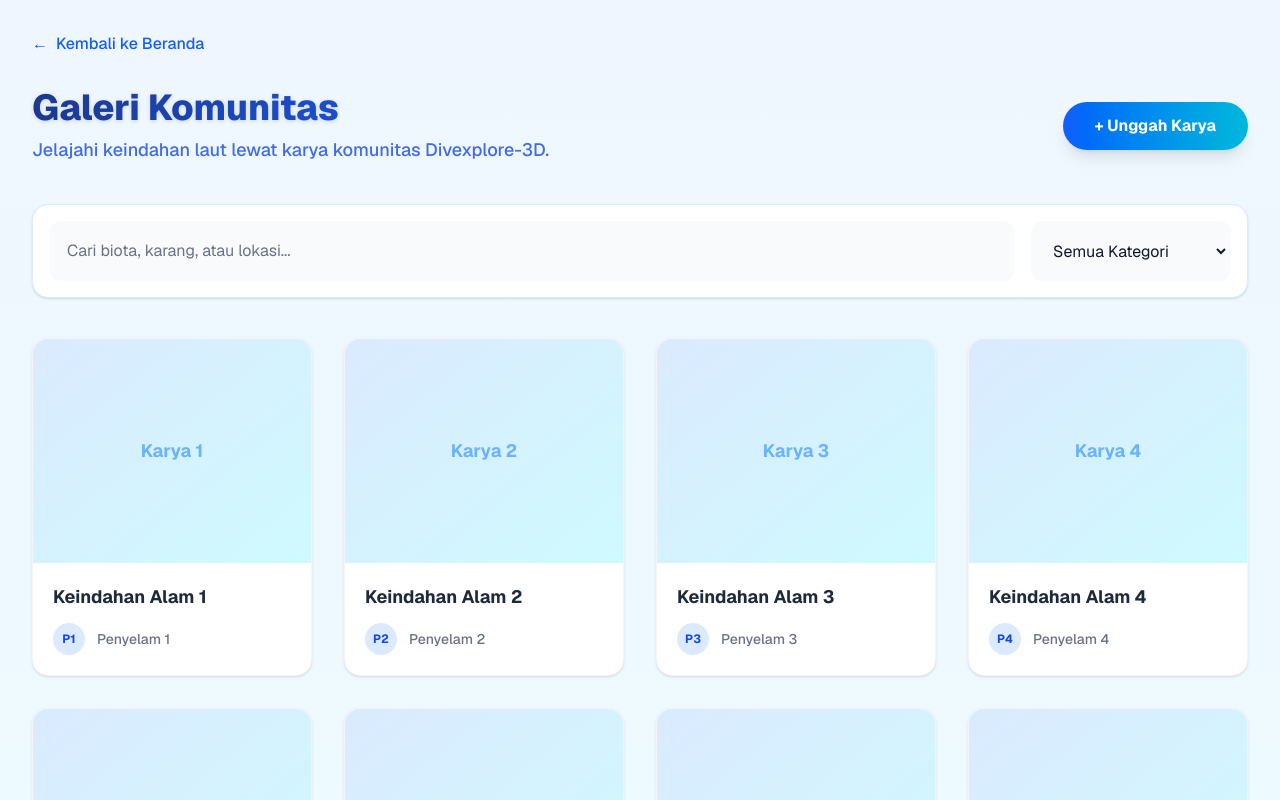
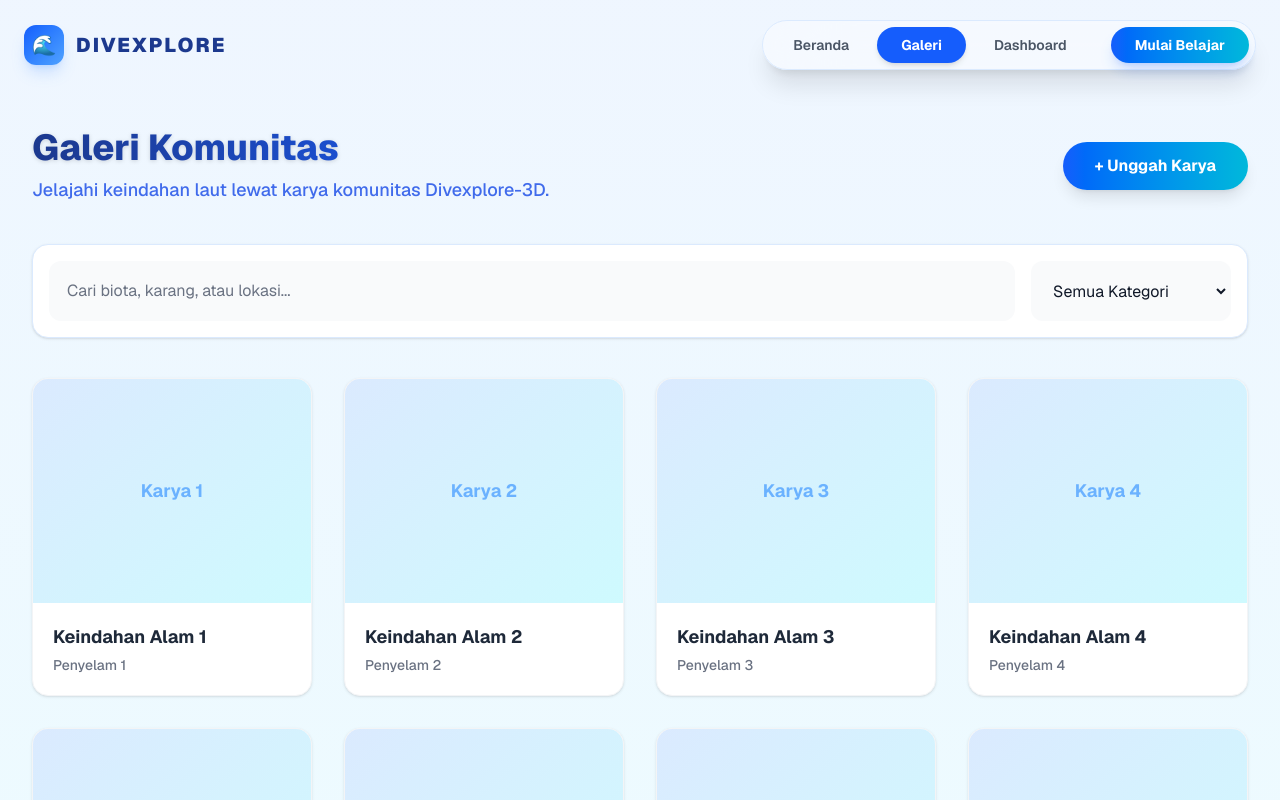
Before and after one commit to alysasalsaa/dive3d, a Next.js app in the folder frontend/: page /gallery in a window 1280 px wide. Shown: the top 800 px of the page. Built offline with nearby package versions, Linux system fonts and the light colour scheme.

Commit message:
style: sinkronisasi navigasi global di halaman gallery dan dashboard

```diff
--- a/frontend/app/dashboard/page.tsx
+++ b/frontend/app/dashboard/page.tsx
@@ -47,19 +47,30 @@ export default function DashboardWireframe() {
                 {/* Main Content Area */}
                 <main className="flex-1 flex flex-col overflow-y-auto">
 
-                    {/* NAVIGASI KONTROL: Header */}
-                    <header className="bg-white px-8 py-4 border-b border-gray-200 flex justify-between items-center sticky top-0 z-10">
-                        <div className="text-xl font-semibold text-gray-800">Learning Page</div>
+                    {/* NAVIGASI KONTROL: Header (BAGIAN INI YANG DIUBAH) */}
+                    <header className="bg-white/40 backdrop-blur-2xl px-6 py-5 border-b border-gray-200 flex justify-between items-center sticky top-0 z-10 transition-all">
+                        {/* Bagian Kiri: Profile Menu, Notifikasi, dan Judul dipindah ke kiri */}
                         <div className="flex items-center gap-4">
+                            <div className="w-10 h-10 bg-gradient-to-tr from-blue-400 to-cyan-400 rounded-full cursor-pointer shadow-sm border-2 border-white" title="Profile Menu"></div>
                             <div className="relative cursor-pointer p-2 hover:bg-gray-100 rounded-full transition-colors" title="Notifikasi">
                                 <span role="img" aria-label="bell" className="text-xl">🔔</span>
                                 <div className="absolute top-1 right-1 w-2.5 h-2.5 bg-red-500 rounded-full border-2 border-white"></div>
                             </div>
-                            <div className="w-10 h-10 bg-gradient-to-tr from-blue-400 to-cyan-400 rounded-full cursor-pointer shadow-sm border-2 border-white" title="Profile Menu"></div>
+                            <div className="text-xl font-semibold text-gray-800 ml-2">Learning Page</div>
+                        </div>
+
+                        {/* Bagian Kanan: Global Navigation Bar (Desain persis seperti Gallery) */}
+                        <div className="hidden md:flex items-center gap-1 bg-white/40 backdrop-blur-2xl p-1.5 rounded-full border border-blue-100 shadow-xl">
+                            <Link href="/" className="px-6 py-2 rounded-full hover:bg-white/50 text-gray-600 hover:text-blue-600 transition-all text-sm font-semibold">Beranda</Link>
+                            <Link href="/gallery" className="px-6 py-2 rounded-full hover:bg-white/50 text-gray-600 hover:text-blue-600 transition-all text-sm font-semibold">Galeri</Link>
+                            <Link href="/dashboard" className="px-6 py-2 rounded-full bg-blue-600 text-white font-bold text-sm shadow-md">Dashboard</Link>
+                            <Link href="/tutorial" className="ml-4 px-6 py-2 bg-gradient-to-r from-blue-600 to-cyan-500 text-white rounded-full font-bold text-sm shadow-lg shadow-blue-600/20 transition-all">
+                                Mulai Belajar
+                            </Link>
                         </div>
                     </header>
 
-                    {/* Dashboard Content */}
+                    {/* Dashboard Content (SAMA PERSIS, TIDAK ADA YANG DIUBAH) */}
                     <div className="p-8 max-w-7xl mx-auto w-full space-y-6">
 
                         <div className="grid grid-cols-1 md:grid-cols-3 gap-6">
--- a/frontend/app/gallery/page.tsx
+++ b/frontend/app/gallery/page.tsx
@@ -4,22 +4,29 @@ import Link from 'next/link';
 
 export default function CommunityGallery() {
     return (
-        // Menggunakan flex flex-col min-h-screen agar footer selalu terdorong ke bawah
         <div className="min-h-screen flex flex-col bg-gradient-to-b from-blue-50 to-cyan-50 font-sans">
 
-            {/* AREA KONTEN UTAMA */}
-            <main className="flex-grow p-8">
-                {/* Tombol Kembali ke Beranda */}
-                <Link
-                    href="/"
-                    className="inline-flex items-center text-blue-600 hover:text-blue-800 font-medium mb-8 transition-colors duration-300 group"
-                >
-                    <span className="group-hover:-translate-x-1 transition-transform duration-300 transform-gpu mr-2">
-                        ←
-                    </span>
-                    Kembali ke Beranda
-                </Link>
+            {/* GLOBAL NAVBAR (SAMA DENGAN BERANDA) */}
+            <nav className="fixed top-0 w-full z-50 px-6 py-5 flex justify-between items-center transition-all">
+                <div className="flex items-center gap-3">
+                    <div className="w-10 h-10 bg-gradient-to-br from-blue-600 to-blue-400 rounded-xl flex items-center justify-center shadow-lg shadow-blue-500/20">
+                        <span className="text-xl text-white">🌊</span>
+                    </div>
+                    <span className="text-xl font-black tracking-widest text-blue-900">DIVEXPLORE</span>
+                </div>
 
+                <div className="hidden md:flex items-center gap-1 bg-white/40 backdrop-blur-2xl p-1.5 rounded-full border border-blue-100 shadow-xl">
+                    <Link href="/" className="px-6 py-2 rounded-full hover:bg-white/50 text-gray-600 hover:text-blue-600 transition-all text-sm font-semibold">Beranda</Link>
+                    <Link href="/gallery" className="px-6 py-2 rounded-full bg-blue-600 text-white font-bold text-sm shadow-md">Galeri</Link>
+                    <Link href="/dashboard" className="px-6 py-2 rounded-full hover:bg-white/50 text-gray-600 hover:text-blue-600 transition-all text-sm font-semibold">Dashboard</Link>
+                    <Link href="/tutorial" className="ml-4 px-6 py-2 bg-gradient-to-r from-blue-600 to-cyan-500 text-white rounded-full font-bold text-sm shadow-lg shadow-blue-600/20 transition-all">
+                        Mulai Belajar
+                    </Link>
+                </div>
+            </nav>
+
+            {/* KONTEN UTAMA - Ditambahkan padding top agar tidak tertutup Navbar */}
+            <main className="flex-grow pt-32 p-8">
                 {/* Header Section */}
                 <div className="flex flex-col md:flex-row justify-between items-start md:items-center mb-10 gap-4">
                     <div>
@@ -31,7 +38,6 @@ export default function CommunityGallery() {
                         </p>
                     </div>
 
-                    {/* Tombol Upload */}
                     <button
                         onClick={() => alert('Pop-up UI Upload Karya akan muncul di sini!')}
                         className="bg-gradient-to-r from-blue-600 to-cyan-500 hover:from-blue-700 hover:to-cyan-600 text-white font-bold py-3 px-8 rounded-full transition-transform duration-300 shadow-lg transform-gpu hover:-translate-y-1"
@@ -47,9 +53,7 @@ export default function CommunityGallery() {
                         placeholder="Cari biota, karang, atau lokasi..."
                         className="flex-grow p-4 bg-gray-50 border-2 border-transparent text-gray-900 placeholder-gray-500 rounded-xl focus:outline-none focus:border-blue-400 focus:bg-white transition-colors"
                     />
-                    <select
-                        className="p-4 bg-gray-50 border-2 border-transparent text-gray-900 rounded-xl focus:outline-none focus:border-blue-400 focus:bg-white transition-colors cursor-pointer min-w-[200px]"
-                    >
+                    <select className="p-4 bg-gray-50 border-2 border-transparent text-gray-900 rounded-xl focus:outline-none focus:border-blue-400 focus:bg-white transition-colors cursor-pointer min-w-[200px]">
                         <option value="all">Semua Kategori</option>
                         <option value="coral">Terumbu Karang</option>
                         <option value="fish">Ikan & Biota Laut</option>
@@ -57,28 +61,16 @@ export default function CommunityGallery() {
                     </select>
                 </div>
 
-                {/* Browse Grid Section */}
+                {/* Grid Gambar */}
                 <div className="grid grid-cols-1 sm:grid-cols-2 md:grid-cols-3 lg:grid-cols-4 gap-8">
                     {[1, 2, 3, 4, 5, 6, 7, 8].map((item) => (
                         <div key={item} className="group bg-white rounded-2xl shadow-sm hover:shadow-xl transition-all duration-300 transform-gpu overflow-hidden cursor-pointer border border-gray-100 hover:border-blue-200 hover:-translate-y-2">
-                            <div className="h-56 bg-gradient-to-br from-blue-100 to-cyan-100 flex items-center justify-center relative overflow-hidden">
-                                <div className="absolute inset-0 bg-blue-500/10 opacity-0 group-hover:opacity-100 transition-opacity duration-300"></div>
-                                <span className="text-blue-400/80 font-bold text-lg z-10 transform-gpu group-hover:scale-110 transition-transform duration-300">
-                                    Karya {item}
-                                </span>
+                            <div className="h-56 bg-gradient-to-br from-blue-100 to-cyan-100 flex items-center justify-center">
+                                <span className="text-blue-400/80 font-bold text-lg">Karya {item}</span>
                             </div>
                             <div className="p-5">
-                                <h3 className="font-bold text-gray-800 text-lg group-hover:text-blue-600 transition-colors">
-                                    Keindahan Alam {item}
-                                </h3>
-                                <div className="flex items-center mt-3">
-                                    <div className="w-8 h-8 rounded-full bg-blue-100 flex items-center justify-center text-blue-700 font-bold text-xs">
-                                        P{item}
-                                    </div>
-                                    <p className="text-sm text-gray-500 font-medium ml-3">
-                                        Penyelam {item}
-                                    </p>
-                                </div>
+                                <h3 className="font-bold text-gray-800 text-lg group-hover:text-blue-600">Keindahan Alam {item}</h3>
+                                <p className="text-sm text-gray-500 font-medium mt-1">Penyelam {item}</p>
                             </div>
                         </div>
                     ))}
@@ -133,7 +125,6 @@ export default function CommunityGallery() {
                     &copy; {new Date().getFullYear()} Tim Divexplore-3D. Hak Cipta Dilindungi.
                 </div>
             </footer>
-
         </div>
     );
 }
```
